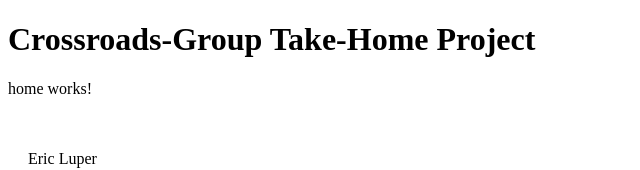
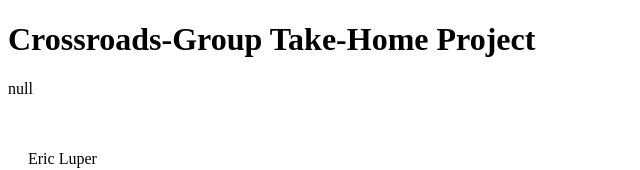
Before and after one commit to The8Loop/Crossroads-Group, an Angular app in the folder Take-Home-Project/: page /home in a window 1280 px wide. Shown: the top 170 px of the page, without its empty margins (0-640 px from the left). Built offline with nearby package versions, Linux system fonts and the light colour scheme; no server answers.

Commit message:
Feature: Git API Implementation
-Generated Model GitUser
-Generated Service GitService
-Homepage calls "https://api.github.com/users/The8Loop" and returns the login username using Angular's HttpClient.
-Removed "Home Works" text from Home Page

```diff
--- a/Take-Home-Project/src/app/Pages/home/home.component.html
+++ b/Take-Home-Project/src/app/Pages/home/home.component.html
@@ -1 +1 @@
-<p>home works!</p>
+<p>{{gitUser.login}}</p>
--- a/Take-Home-Project/src/app/Pages/home/home.component.ts
+++ b/Take-Home-Project/src/app/Pages/home/home.component.ts
@@ -1,4 +1,6 @@
 import { Component, OnInit } from '@angular/core';
+import { GitUser } from 'src/app/models/git.interface';
+import { GitService } from 'src/app/services/git.service';
 
 @Component({
   selector: 'app-home',
@@ -7,9 +9,12 @@ import { Component, OnInit } from '@angular/core';
 })
 export class HomeComponent implements OnInit {
 
-  constructor() { }
+  gitUser: GitUser = { login: "null" };
+
+  constructor(private gitService: GitService) { }
 
   ngOnInit(): void {
+    this.gitService.getUser().subscribe(user => this.gitUser = user);
   }
 
 }
--- a/Take-Home-Project/src/app/app.module.ts
+++ b/Take-Home-Project/src/app/app.module.ts
@@ -4,6 +4,7 @@ import { BrowserModule } from '@angular/platform-browser';
 import { AppRoutingModule } from './app-routing.module';
 import { AppComponent } from './app.component';
 import { HomeComponent } from './Pages/home/home.component';
+import { HttpClientModule, HTTP_INTERCEPTORS } from '@angular/common/http';
 
 @NgModule({
   declarations: [
@@ -12,7 +13,8 @@ import { HomeComponent } from './Pages/home/home.component';
   ],
   imports: [
     BrowserModule,
-    AppRoutingModule
+    AppRoutingModule,
+    HttpClientModule
   ],
   providers: [],
   bootstrap: [AppComponent]
--- /dev/null
+++ b/Take-Home-Project/src/app/models/git.interface.ts
@@ -0,0 +1,3 @@
+export interface GitUser {
+    login: string;
+}
--- /dev/null
+++ b/Take-Home-Project/src/app/services/git.service.ts
@@ -0,0 +1,20 @@
+import { Injectable } from '@angular/core';
+import { HttpClient } from '@angular/common/http';
+import { GitUser } from '../models/git.interface';
+import { Observable } from 'rxjs';
+
+@Injectable({
+  providedIn: 'root'
+})
+export class GitService {
+
+  constructor(private http: HttpClient) { }
+
+  /**
+   * Github API Request
+   * @returns An observable of GitUser
+   */
+  getUser(): Observable<GitUser> {
+    return this.http.get<GitUser>("https://api.github.com/users/The8Loop");
+  }
+}
```
Also changed, not shown: 1 other file (tests, documents, lock files or other folders).
